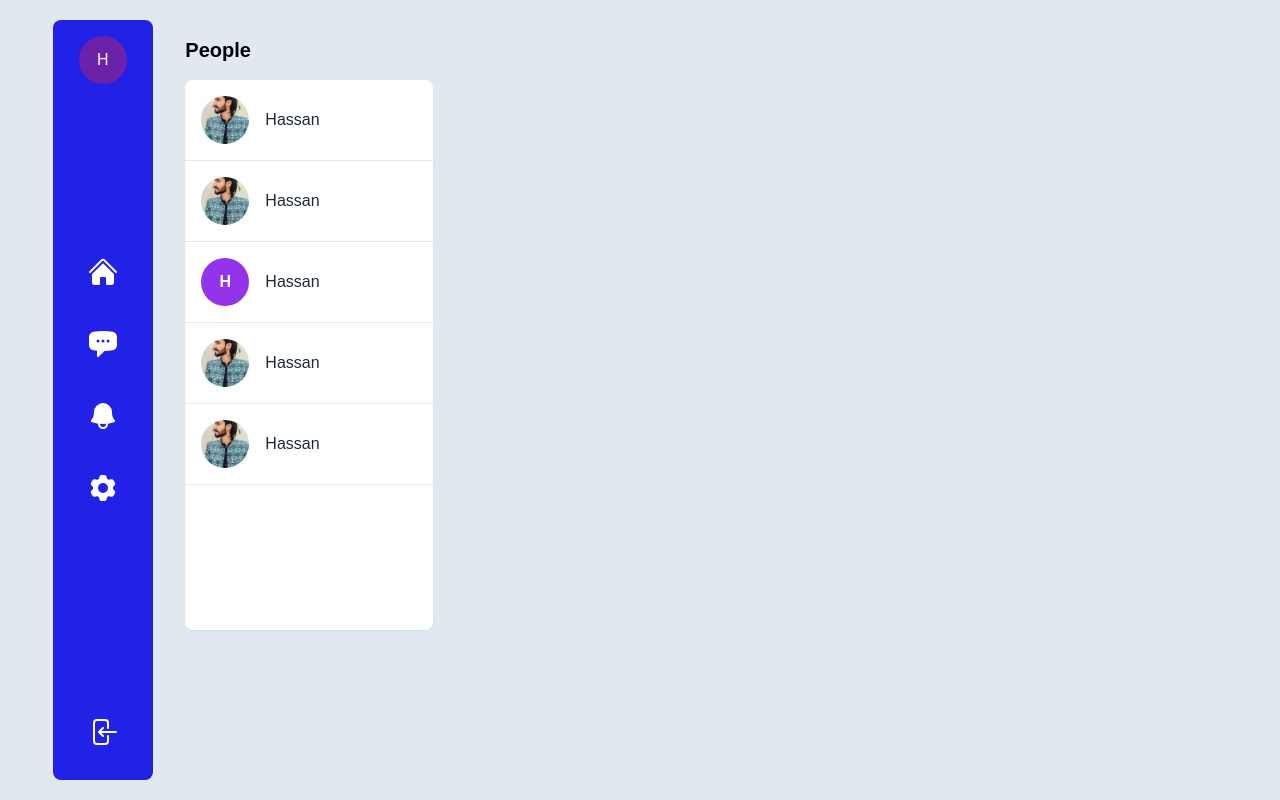
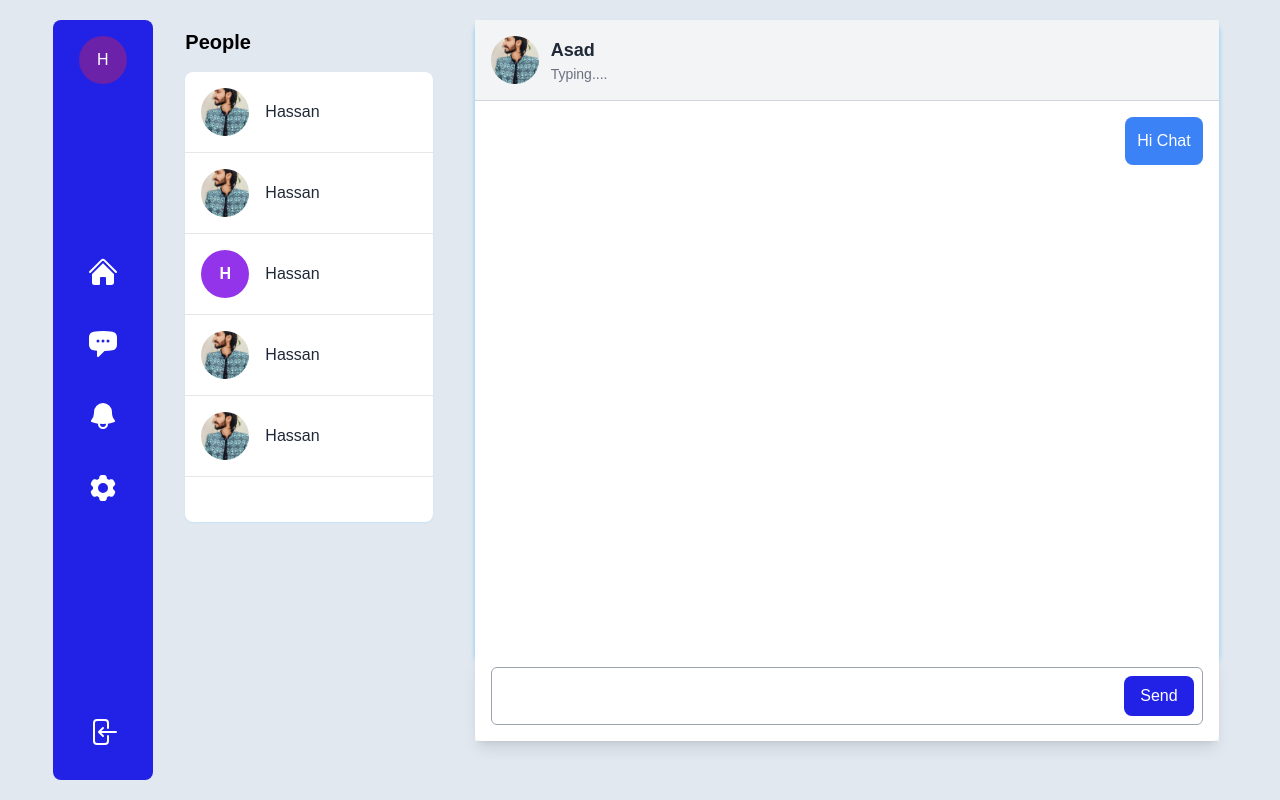
Before and after one commit to m-iftikhar/NexusChat, a Next.js app in the folder client/: page / in a window 1280 px wide. Built offline with nearby package versions, Linux system fonts and the light colour scheme.

Commit message:
chat page almost done

```diff
--- a/client/src/ui/chat/index.tsx
+++ b/client/src/ui/chat/index.tsx
@@ -1,8 +1,58 @@
 import React from 'react'
+import Image from 'next/image'
 
 const Chat = () => {
+  const user = {
+    id: 7,
+    name: "Asad",
+    profileImage: "/Assets/userprofile.jpg"
+  }
+
   return (
-    <div>
+    <div className='w-[90%] h-[80vh] rounded-lg shadow-md shadow-[#79c5ef]'>
+      <div className='flex items-center bg-gray-100 border-b border-gray-300 p-4'>
+        <div>
+          {user?.profileImage ? (
+            <Image
+              src={user.profileImage}
+              alt="User Profile"
+              width={40}
+              height={40}
+              className='rounded-full w-12 h-12 object-cover'
+            />
+          ) : (
+            <div className="w-12 h-12 flex items-center justify-center bg-blue-500 text-white rounded-full text-lg font-bold">
+              {user.name.charAt(0).toUpperCase()}
+            </div>
+          )}
+        </div>
+        <div className='ml-3'>
+        <h2 className='text-lg font-semibold text-gray-800'>
+                 {user?.name}
+        </h2>
+        <p className='text-sm text-gray-500'>
+          Typing....
+        </p>
+        </div>
+      </div>
+      <div className='flex flex-col h-full  bg-white'>
+        <div className='flex-1 overflow-auto p-4 space-y-4'>
+          <div className='flex justify-end'>
+          <div className='bg-blue-500 p-3 text-white rounded-lg max-xs relative'> Hi Chat</div>
+          </div>
+        </div>
+        <div className='p-4 bg-white shadow-lg rounded-md'>
+          <div className='bg-white p-2 rounded-md border border-gray-400'>
+            <form className='flex items-center'>
+             <input className='flex-1 focus:outline-none'/>
+             <button type="button" className='ml-2 bg-[#2222e6] hover:bg-[#6363cc] text-white px-4 py-2 rounded-lg'>
+          Send
+        </button>
+            </form>
+          </div>
+
+        </div>
+      </div>
 
     </div>
   )
--- a/client/src/ui/users/index.tsx
+++ b/client/src/ui/users/index.tsx
@@ -17,9 +17,9 @@ const userLists: User[] = [
 
 const Users = () => {
   return (
-    <div className="w-[100%] h-[95vh] hidden lg:block rounded-lg">
-      <p className="text-black text-xl font-bold pt-4 pb-4">People</p>
-      <div className="h-[550px] overflow-y-auto scrollbar-medium rounded-lg scrollbar shadow-sm bg-white shadow-[#C4E3F4]">
+    <div className="w-[100%] h-[85vh] hidden lg:block rounded-lg">
+      <p className="text-black text-xl font-bold pt-2 pb-4">People</p>
+      <div className="h-[450px] overflow-y-auto scrollbar-medium rounded-lg scrollbar shadow-sm bg-white shadow-[#C4E3F4]">
         {userLists.map((item) => (
           <div
             key={item?.id}
```
